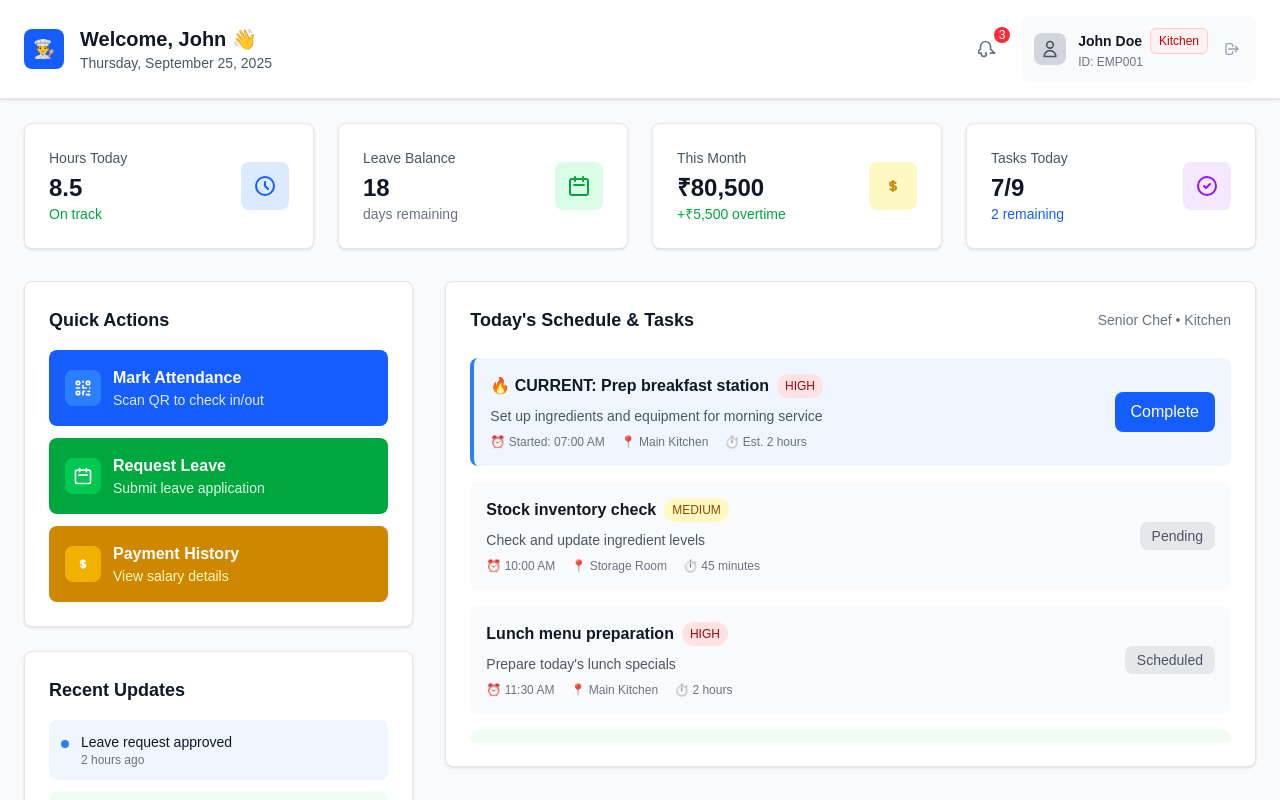
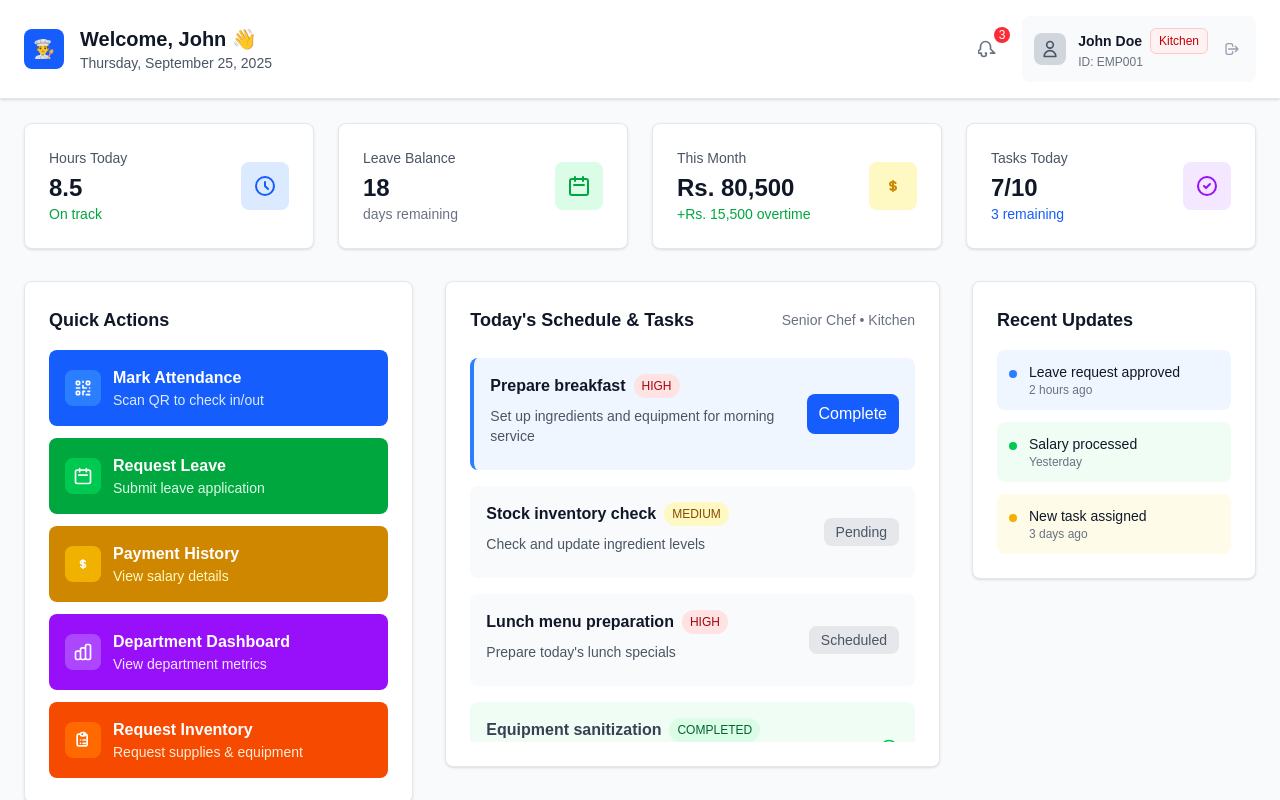
Before and after one commit to sankethabilas/Hotel-Management-System-BergHaus-Bangalore-, a Next.js app in the folder Frontend/: page /staff-dashboard in a window 1280 px wide. Built offline with nearby package versions, Linux system fonts and the light colour scheme.

Commit message:
reduce the vsibility of scrollbars in staff dashboard, change the content in todays shedule and task card

```diff
--- a/Frontend/src/app/staff-dashboard/page.tsx
+++ b/Frontend/src/app/staff-dashboard/page.tsx
@@ -4,22 +4,48 @@ import React, { useState, useEffect } from 'react';
 import { Staff } from '../../types/staff';
 import { Leave } from '../../types/leave';
 
-// Global styles to hide only the right-edge scrollbar
+// Global styles to reduce scrollbar visibility
 const globalStyles = `
   html {
-    overflow-y: hidden !important; /* Hide right-edge vertical scrollbar */
-    overflow-x: auto !important;   /* Keep horizontal scroll if needed */
+    overflow-y: auto !important;
+    overflow-x: auto !important;
   }
 
   body {
     margin: 0;
     padding: 0;
     height: 100vh;
-    overflow: hidden; /* Prevent body scrollbar */
+    overflow: auto;
   }
 
   * {
     box-sizing: border-box;
+  }
+
+  /* Custom scrollbar styles for reduced visibility */
+  ::-webkit-scrollbar {
+    width: 6px;
+    height: 6px;
+  }
+
+  ::-webkit-scrollbar-track {
+    background: transparent;
+  }
+
+  ::-webkit-scrollbar-thumb {
+    background: rgba(0, 0, 0, 0.1);
+    border-radius: 3px;
+    transition: background 0.3s ease;
+  }
+
+  ::-webkit-scrollbar-thumb:hover {
+    background: rgba(0, 0, 0, 0.2);
+  }
+
+  /* Firefox scrollbar styling */
+  * {
+    scrollbar-width: thin;
+    scrollbar-color: rgba(0, 0, 0, 0.1) transparent;
   }
 `;
 
@@ -76,6 +102,18 @@ const ExclamationCircleIcon = ({ className }: { className: string }) => (
 const LogoutIcon = ({ className }: { className: string }) => (
   <svg className={className} fill="none" viewBox="0 0 24 24" stroke="currentColor">
     <path strokeLinecap="round" strokeLinejoin="round" strokeWidth={2} d="M17 16l4-4m0 0l-4-4m4 4H7m6 4v1a3 3 0 01-3 3H6a3 3 0 01-3-3V7a3 3 0 013-3h4a3 3 0 013 3v1" />
+  </svg>
+);
+
+const ChartBarIcon = ({ className }: { className: string }) => (
+  <svg className={className} fill="none" viewBox="0 0 24 24" stroke="currentColor">
+    <path strokeLinecap="round" strokeLinejoin="round" strokeWidth={2} d="M9 19v-6a2 2 0 00-2-2H5a2 2 0 00-2 2v6a2 2 0 002 2h2a2 2 0 002-2zm0 0V9a2 2 0 012-2h2a2 2 0 012 2v10m-6 0a2 2 0 002 2h2a2 2 0 002-2m0 0V5a2 2 0 012-2h2a2 2 0 012 2v14a2 2 0 01-2 2h-2a2 2 0 01-2-2z" />
+  </svg>
+);
+
+const ClipboardListIcon = ({ className }: { className: string }) => (
+  <svg className={className} fill="none" viewBox="0 0 24 24" stroke="currentColor">
+    <path strokeLinecap="round" strokeLinejoin="round" strokeWidth={2} d="M9 5H7a2 2 0 00-2 2v10a2 2 0 002 2h8a2 2 0 002-2V7a2 2 0 00-2-2h-2M9 5a2 2 0 002 2h2a2 2 0 002-2M9 5a2 2 0 012-2h2a2 2 0 012 2m-3 7h3m-3 4h3m-6-4h.01M9 16h.01" />
   </svg>
 );
 
@@ -265,8 +303,8 @@ export default function StaffDashboard() {
                 <div className="flex items-center justify-between">
                   <div>
                     <p className="text-sm font-medium text-gray-600 mb-1">This Month</p>
-                    <p className="text-2xl font-bold text-gray-900">₹80,500</p>
-                    <p className="text-sm text-green-600">+₹5,500 overtime</p>
+                    <p className="text-2xl font-bold text-gray-900">Rs. 80,500</p>
+                    <p className="text-sm text-green-600">+Rs. 15,500 overtime</p>
                   </div>
                   <div className="p-3 bg-yellow-100 rounded-lg">
                     <CurrencyDollarIcon className="h-6 w-6 text-yellow-600" />
@@ -279,8 +317,8 @@ export default function StaffDashboard() {
                 <div className="flex items-center justify-between">
                   <div>
                     <p className="text-sm font-medium text-gray-600 mb-1">Tasks Today</p>
-                    <p className="text-2xl font-bold text-gray-900">7/9</p>
-                    <p className="text-sm text-blue-600">2 remaining</p>
+                    <p className="text-2xl font-bold text-gray-900">7/10</p>
+                    <p className="text-sm text-blue-600">3 remaining</p>
                   </div>
                   <div className="p-3 bg-purple-100 rounded-lg">
                     <CheckCircleIcon className="h-6 w-6 text-purple-600" />
@@ -337,10 +375,123 @@ export default function StaffDashboard() {
                       </div>
                     </button>
 
+                    {/* Department Dashboard */}
+                    <button className="w-full bg-purple-600 text-white rounded-lg p-4 hover:bg-purple-700 transition-colors">
+                      <div className="flex items-center space-x-3">
+                        <div className="p-2 bg-purple-500 rounded-lg">
+                          <ChartBarIcon className="h-5 w-5" />
+                        </div>
+                        <div className="text-left">
+                          <h3 className="font-semibold">Department Dashboard</h3>
+                          <p className="text-purple-100 text-sm">View department metrics</p>
+                        </div>
+                      </div>
+                    </button>
+
+                    {/* Request Inventory */}
+                    <button className="w-full bg-orange-600 text-white rounded-lg p-4 hover:bg-orange-700 transition-colors">
+                      <div className="flex items-center space-x-3">
+                        <div className="p-2 bg-orange-500 rounded-lg">
+                          <ClipboardListIcon className="h-5 w-5" />
+                        </div>
+                        <div className="text-left">
+                          <h3 className="font-semibold">Request Inventory</h3>
+                          <p className="text-orange-100 text-sm">Request supplies & equipment</p>
+                        </div>
+                      </div>
+                    </button>
+
                   </div>
                 </div>
+              </div>
 
-                {/* Notifications Panel */}
+              {/* Tasks & Schedule - Center */}
+              <div className="lg:col-span-5">
+                <div className="bg-white rounded-lg shadow-sm border border-gray-200 p-6">
+                  <div className="flex items-center justify-between mb-6">
+                    <h2 className="text-lg font-semibold text-gray-900">Today's Schedule & Tasks</h2>
+                    <div className="text-sm text-gray-500">
+                      {staffData.jobRole} • {staffData.department}
+                    </div>
+                  </div>
+
+                  <div className="space-y-4 max-h-96 overflow-y-auto">
+
+                    {/* Current Task */}
+                    <div className="bg-blue-50 border-l-4 border-blue-500 rounded-lg p-4">
+                      <div className="flex items-center justify-between">
+                        <div className="flex-1">
+                          <div className="flex items-center space-x-2 mb-2">
+                            <h4 className="font-semibold text-gray-900">Prepare breakfast </h4>
+                            <span className="px-2 py-1 bg-red-100 text-red-800 rounded-full text-xs font-medium">HIGH</span>
+                          </div>
+                          <p className="text-sm text-gray-600 mb-2">Set up ingredients and equipment for morning service</p>
+                          <div className="flex items-center space-x-4 text-xs text-gray-500">
+
+                          </div>
+                        </div>
+                        <button className="px-3 py-2 bg-blue-600 text-white rounded-lg hover:bg-blue-700 transition-colors">
+                          Complete
+                        </button>
+                      </div>
+                    </div>
+
+                    {/* Upcoming Tasks */}
+                    <div className="bg-gray-50 rounded-lg p-4">
+                      <div className="flex items-center justify-between">
+                        <div className="flex-1">
+                          <div className="flex items-center space-x-2 mb-2">
+                            <h4 className="font-semibold text-gray-900">Stock inventory check</h4>
+                            <span className="px-2 py-1 bg-yellow-100 text-yellow-800 rounded-full text-xs font-medium">MEDIUM</span>
+                          </div>
+                          <p className="text-sm text-gray-600 mb-2">Check and update ingredient levels</p>
+                          <div className="flex items-center space-x-4 text-xs text-gray-500">
+
+                          </div>
+                        </div>
+                        <span className="px-3 py-1 bg-gray-200 text-gray-600 rounded-lg text-sm">Pending</span>
+                      </div>
+                    </div>
+
+                    <div className="bg-gray-50 rounded-lg p-4">
+                      <div className="flex items-center justify-between">
+                        <div className="flex-1">
+                          <div className="flex items-center space-x-2 mb-2">
+                            <h4 className="font-semibold text-gray-900">Lunch menu preparation</h4>
+                            <span className="px-2 py-1 bg-red-100 text-red-800 rounded-full text-xs font-medium">HIGH</span>
+                          </div>
+                          <p className="text-sm text-gray-600 mb-2">Prepare today's lunch specials</p>
+                          <div className="flex items-center space-x-4 text-xs text-gray-500">
+
+                          </div>
+                        </div>
+                        <span className="px-3 py-1 bg-gray-200 text-gray-600 rounded-lg text-sm">Scheduled</span>
+                      </div>
+                    </div>
+
+                    {/* Completed Tasks */}
+                    <div className="bg-green-50 rounded-lg p-4">
+                      <div className="flex items-center justify-between">
+                        <div className="flex-1">
+                          <div className="flex items-center space-x-2 mb-2">
+                            <h4 className="font-semibold text-gray-700">Equipment sanitization</h4>
+                            <span className="px-2 py-1 bg-green-100 text-green-800 rounded-full text-xs font-medium">COMPLETED</span>
+                          </div>
+                          <p className="text-sm text-gray-600 mb-2">Clean and sanitize all kitchen equipment</p>
+                          <div className="flex items-center space-x-4 text-xs text-gray-500">
+
+                          </div>
+                        </div>
+                        <CheckCircleIcon className="h-5 w-5 text-green-500" />
+                      </div>
+                    </div>
+
+                  </div>
+                </div>
+              </div>
+
+              {/* Recent Updates - Right Side */}
+              <div className="lg:col-span-3">
                 <div className="bg-white rounded-lg shadow-sm border border-gray-200 p-6">
                   <h3 className="text-lg font-semibold text-gray-900 mb-4">Recent Updates</h3>
                   <div className="space-y-3">
@@ -368,99 +519,6 @@ export default function StaffDashboard() {
                   </div>
                 </div>
               </div>
-
-              {/* Tasks & Schedule - Right Side */}
-              <div className="lg:col-span-8">
-                <div className="bg-white rounded-lg shadow-sm border border-gray-200 p-6">
-                  <div className="flex items-center justify-between mb-6">
-                    <h2 className="text-lg font-semibold text-gray-900">Today's Schedule & Tasks</h2>
-                    <div className="text-sm text-gray-500">
-                      {staffData.jobRole} • {staffData.department}
-                    </div>
-                  </div>
-
-                  <div className="space-y-4 max-h-96 overflow-y-auto">
-
-                    {/* Current Task */}
-                    <div className="bg-blue-50 border-l-4 border-blue-500 rounded-lg p-4">
-                      <div className="flex items-center justify-between">
-                        <div className="flex-1">
-                          <div className="flex items-center space-x-2 mb-2">
-                            <h4 className="font-semibold text-gray-900">🔥 CURRENT: Prep breakfast station</h4>
-                            <span className="px-2 py-1 bg-red-100 text-red-800 rounded-full text-xs font-medium">HIGH</span>
-                          </div>
-                          <p className="text-sm text-gray-600 mb-2">Set up ingredients and equipment for morning service</p>
-                          <div className="flex items-center space-x-4 text-xs text-gray-500">
-                            <span>⏰ Started: 07:00 AM</span>
-                            <span>📍 Main Kitchen</span>
-                            <span>⏱️ Est. 2 hours</span>
-                          </div>
-                        </div>
-                        <button className="px-4 py-2 bg-blue-600 text-white rounded-lg hover:bg-blue-700 transition-colors">
-                          Complete
-                        </button>
-                      </div>
-                    </div>
-
-                    {/* Upcoming Tasks */}
-                    <div className="bg-gray-50 rounded-lg p-4">
-                      <div className="flex items-center justify-between">
-                        <div className="flex-1">
-                          <div className="flex items-center space-x-2 mb-2">
-                            <h4 className="font-semibold text-gray-900">Stock inventory check</h4>
-                            <span className="px-2 py-1 bg-yellow-100 text-yellow-800 rounded-full text-xs font-medium">MEDIUM</span>
-                          </div>
-                          <p className="text-sm text-gray-600 mb-2">Check and update ingredient levels</p>
-                          <div className="flex items-center space-x-4 text-xs text-gray-500">
-                            <span>⏰ 10:00 AM</span>
-                            <span>📍 Storage Room</span>
-                            <span>⏱️ 45 minutes</span>
-                          </div>
-                        </div>
-                        <span className="px-3 py-1 bg-gray-200 text-gray-600 rounded-lg text-sm">Pending</span>
-                      </div>
-                    </div>
-
-                    <div className="bg-gray-50 rounded-lg p-4">
-                      <div className="flex items-center justify-between">
-                        <div className="flex-1">
-                          <div className="flex items-center space-x-2 mb-2">
-                            <h4 className="font-semibold text-gray-900">Lunch menu preparation</h4>
-                            <span className="px-2 py-1 bg-red-100 text-red-800 rounded-full text-xs font-medium">HIGH</span>
-                          </div>
-                          <p className="text-sm text-gray-600 mb-2">Prepare today's lunch specials</p>
-                          <div className="flex items-center space-x-4 text-xs text-gray-500">
-                            <span>⏰ 11:30 AM</span>
-                            <span>📍 Main Kitchen</span>
-                            <span>⏱️ 2 hours</span>
-                          </div>
-                        </div>
-                        <span className="px-3 py-1 bg-gray-200 text-gray-600 rounded-lg text-sm">Scheduled</span>
-                      </div>
-                    </div>
-
-                    {/* Completed Tasks */}
-                    <div className="bg-green-50 rounded-lg p-4">
-                      <div className="flex items-center justify-between">
-                        <div className="flex-1">
-                          <div className="flex items-center space-x-2 mb-2">
-                            <h4 className="font-semibold text-gray-700">Equipment sanitization</h4>
-                            <span className="px-2 py-1 bg-green-100 text-green-800 rounded-full text-xs font-medium">COMPLETED</span>
-                          </div>
-                          <p className="text-sm text-gray-600 mb-2">Clean and sanitize all kitchen equipment</p>
-                          <div className="flex items-center space-x-4 text-xs text-gray-500">
-                            <span>✅ Completed: 06:30 AM</span>
-                            <span>📍 Main Kitchen</span>
-                            <span>⏱️ 30 minutes</span>
-                          </div>
-                        </div>
-                        <CheckCircleIcon className="h-5 w-5 text-green-500" />
-                      </div>
-                    </div>
-
-                  </div>
-                </div>
-              </div>
             </div>
 
           </div>
```
